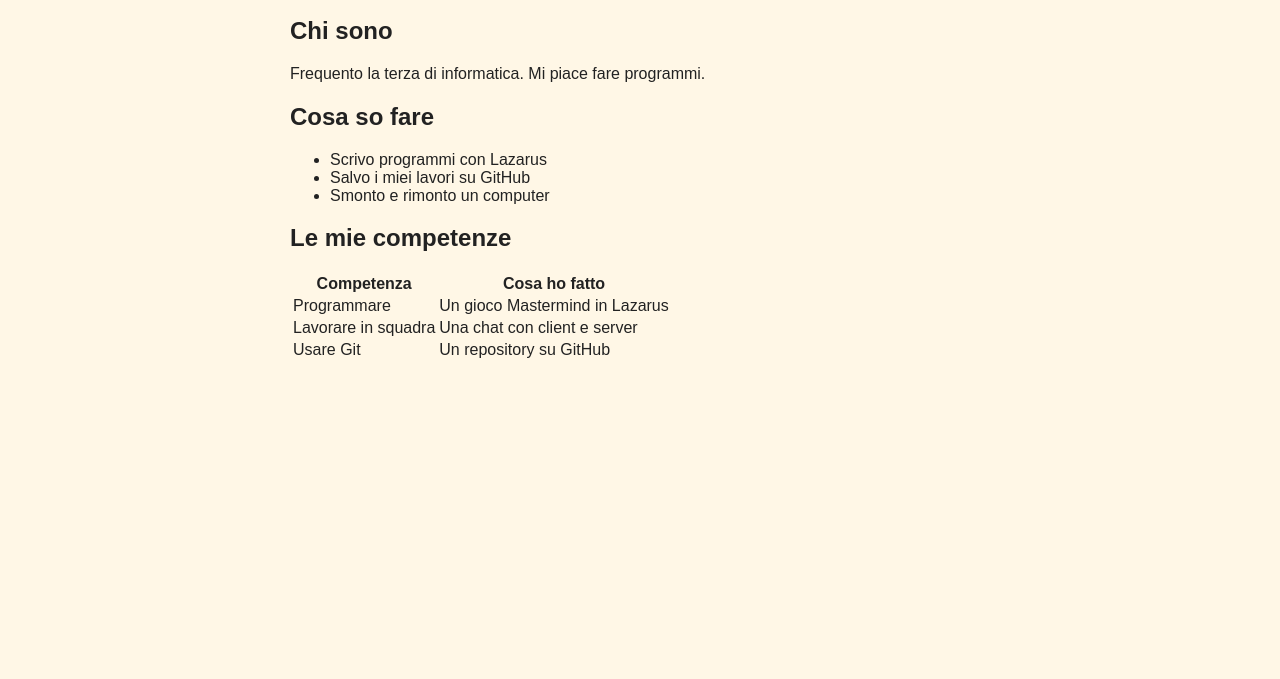
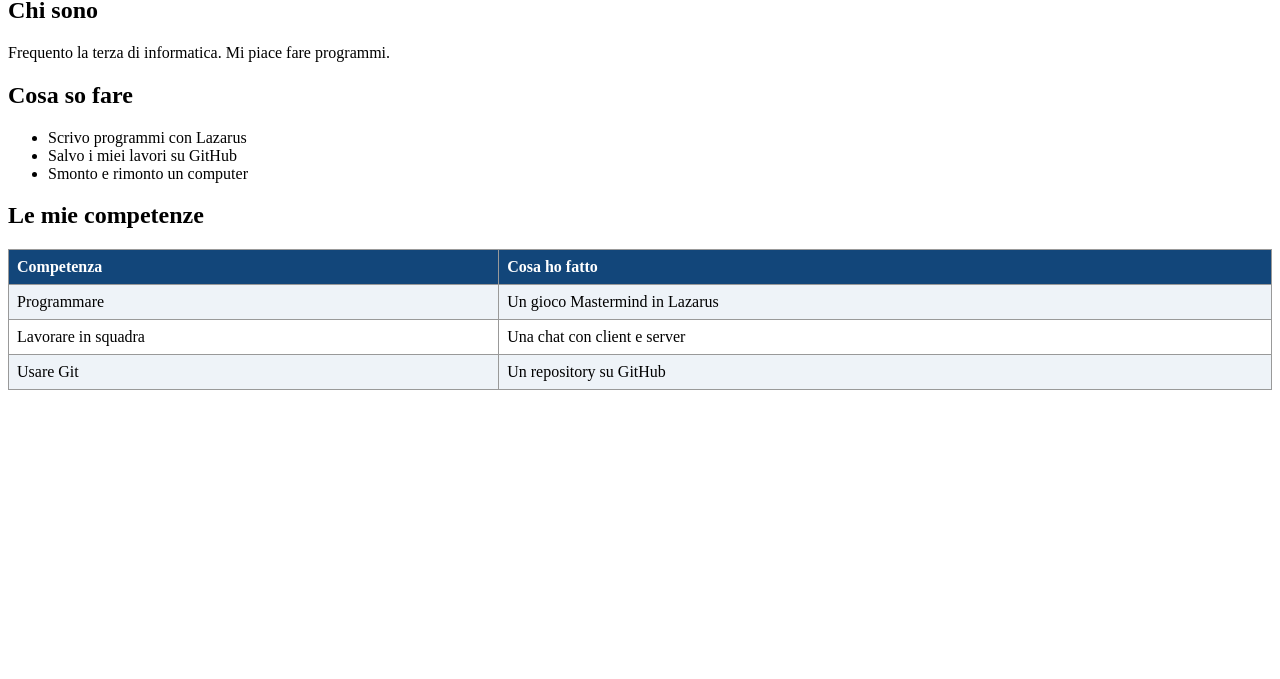
Before and after one commit to rafiforhad/sito-personale., a plain HTML site: page index.html in a window 1280 px wide. Shown: the part 121-800 px from the top of the page. Drawn offline with Linux system fonts and the light colour scheme.

Commit message:
Update style.css

```diff
--- a/style.css
+++ b/style.css
@@ -1,17 +1,21 @@
-body {
-background: #fff7e6;
-color: #222222;
-font-family: Arial, sans-serif;
+table {
+border-collapse: collapse;
+width: 100%;
+background: white;
 }
-body {
-max-width: 700px;
-margin: 0 auto;
-padding: 20px;
+th, td {
+border: 1px solid #999999;
+padding: 8px;
+text-align: left;
 }
-h1 {
-color: #12467a;
+th {
+background: #12467a;
+color: white;
 }
-h2 {
-nav a:hover {
-background: #f28c28;
+tr:nth-child(even) {
+background: #eef3f8;
 }
+img {
+max-width: 100%;
+border-radius: 12px;
+}
```
